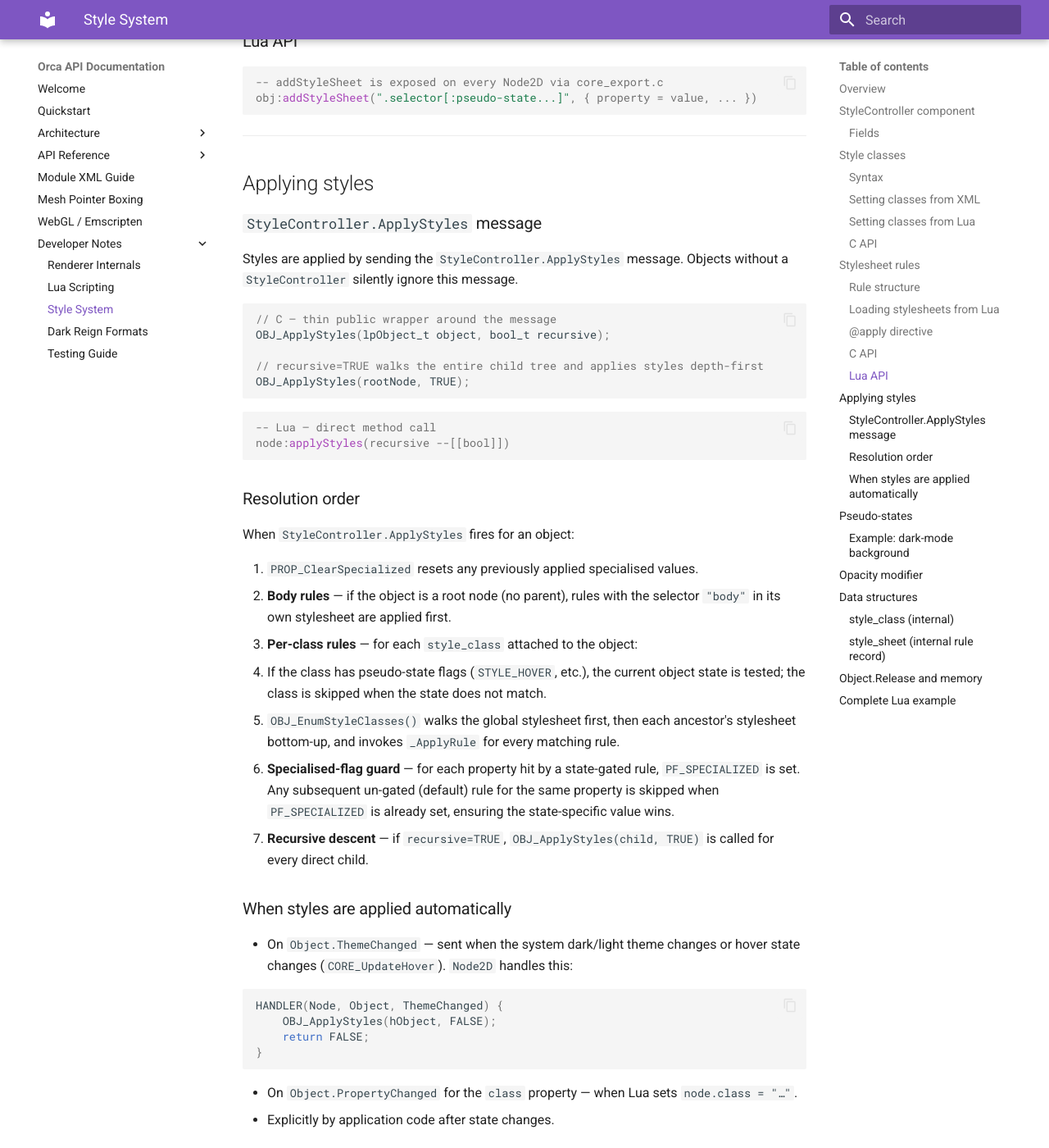
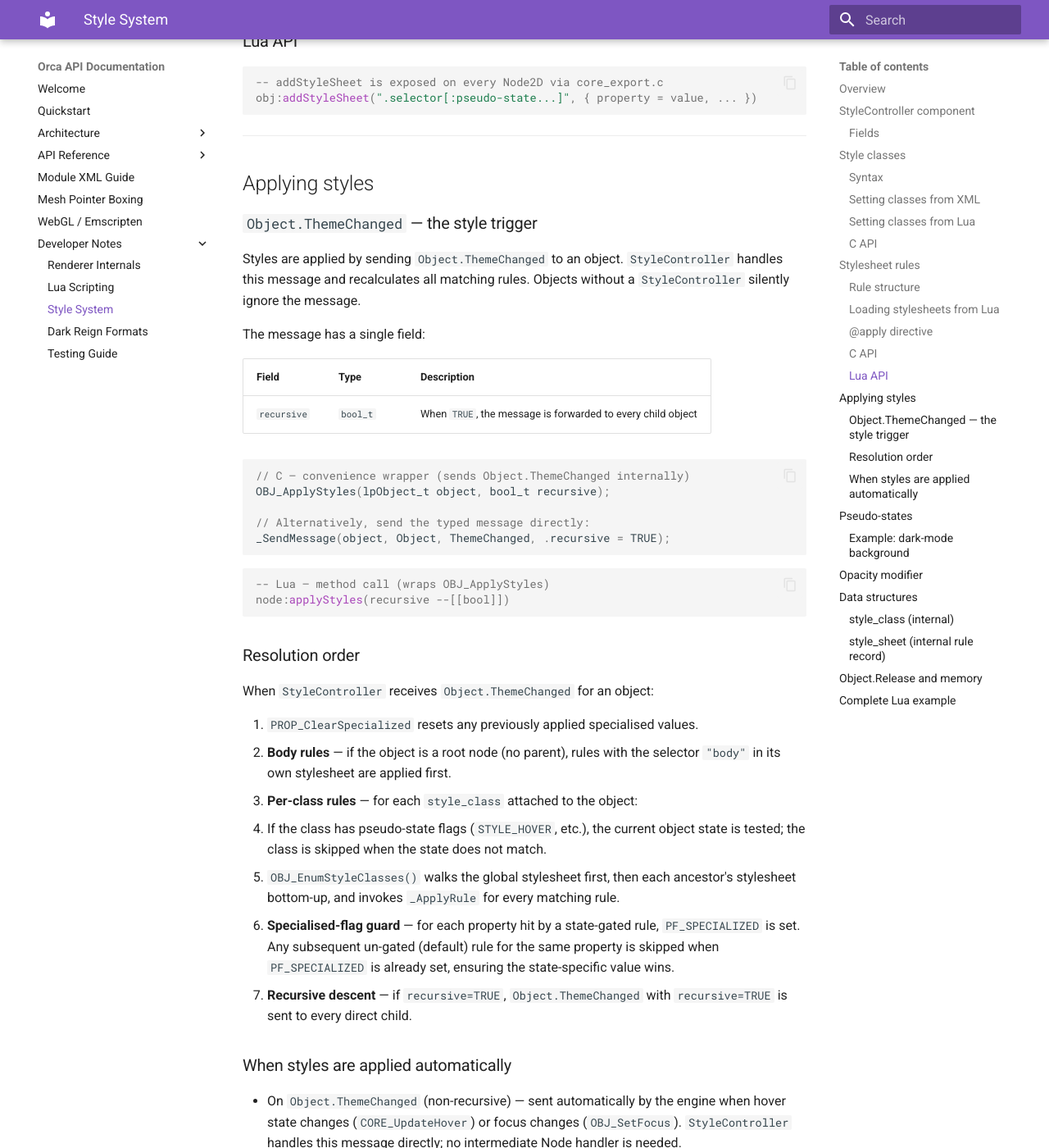
Before and after one commit to corepunch/orca, an MkDocs documentation site: the page built from docs/styling.md, in a window 1280 px wide and 1400 px high, scrolled down 3679 px. Shown: the whole window at 82% size. Built offline with MkDocs 1.6.1 and Material for MkDocs 9.7.7, drawn with Linux system fonts in a browser that asks for light colours; some of the changed text lies outside the part shown.

Commit message:
StyleController handles Object.ThemeChanged; drop StyleController.ApplyStyles message and Node.ThemeChanged handler
Agent-Logs-Url: https://github.com/corepunch/orca/sessions/b068c209-10a0-48a8-b320-840c35468a1b

Co-authored-by: corepunch <83646194+corepunch@users.noreply.github.com>

````diff
--- a/docs/styling.md
+++ b/docs/styling.md
@@ -1,7 +1,7 @@
 # Style System
 
 ORCA's style system implements a **CSS-like approach** for setting component properties on visual objects.
-Style _classes_ are attached to objects at load time; _stylesheet rules_ map selectors to property values and are resolved when `StyleController.ApplyStyles` is dispatched.
+Style _classes_ are attached to objects at load time; _stylesheet rules_ map selectors to property values and are resolved when `Object.ThemeChanged` is dispatched.
 
 ---
 
@@ -162,27 +162,34 @@ obj:addStyleSheet(".selector[:pseudo-state...]", { property = value, ... })
 
 ## Applying styles
 
-### `StyleController.ApplyStyles` message
+### `Object.ThemeChanged` — the style trigger
 
-Styles are applied by sending the `StyleController.ApplyStyles` message.
-Objects without a `StyleController` silently ignore this message.
+Styles are applied by sending `Object.ThemeChanged` to an object.
+`StyleController` handles this message and recalculates all matching rules.
+Objects without a `StyleController` silently ignore the message.
+
+The message has a single field:
+
+| Field | Type | Description |
+|-------|------|-------------|
+| `recursive` | `bool_t` | When `TRUE`, the message is forwarded to every child object |
 
 ```c
-// C — thin public wrapper around the message
+// C — convenience wrapper (sends Object.ThemeChanged internally)
 OBJ_ApplyStyles(lpObject_t object, bool_t recursive);
 
-// recursive=TRUE walks the entire child tree and applies styles depth-first
-OBJ_ApplyStyles(rootNode, TRUE);
+// Alternatively, send the typed message directly:
+_SendMessage(object, Object, ThemeChanged, .recursive = TRUE);
 ```
 
 ```lua
--- Lua — direct method call
+-- Lua — method call (wraps OBJ_ApplyStyles)
 node:applyStyles(recursive --[[bool]])
 ```
 
 ### Resolution order
 
-When `StyleController.ApplyStyles` fires for an object:
+When `StyleController` receives `Object.ThemeChanged` for an object:
 
 1. `PROP_ClearSpecialized` resets any previously applied specialised values.
 2. **Body rules** — if the object is a root node (no parent), rules with the selector `"body"` in its own stylesheet are applied first.
@@ -191,19 +198,11 @@ When `StyleController.ApplyStyles` fires for an object:
    - `OBJ_EnumStyleClasses()` walks the global stylesheet first, then each ancestor's stylesheet bottom-up, and invokes `_ApplyRule` for every matching rule.
 4. **Specialised-flag guard** — for each property hit by a state-gated rule, `PF_SPECIALIZED` is set.
    Any subsequent un-gated (default) rule for the same property is skipped when `PF_SPECIALIZED` is already set, ensuring the state-specific value wins.
-5. **Recursive descent** — if `recursive=TRUE`, `OBJ_ApplyStyles(child, TRUE)` is called for every direct child.
+5. **Recursive descent** — if `recursive=TRUE`, `Object.ThemeChanged` with `recursive=TRUE` is sent to every direct child.
 
 ### When styles are applied automatically
 
-- On `Object.ThemeChanged` — sent when the system dark/light theme changes or hover state changes (`CORE_UpdateHover`).  `Node2D` handles this:
-
-  ```c
-  HANDLER(Node, Object, ThemeChanged) {
-      OBJ_ApplyStyles(hObject, FALSE);
-      return FALSE;
-  }
-  ```
-
+- On `Object.ThemeChanged` (non-recursive) — sent automatically by the engine when hover state changes (`CORE_UpdateHover`) or focus changes (`OBJ_SetFocus`). `StyleController` handles this message directly; no intermediate Node handler is needed.
 - On `Object.PropertyChanged` for the `class` property — when Lua sets `node.class = "…"`.
 - Explicitly by application code after state changes.
 
@@ -234,7 +233,7 @@ screen:addStyleSheet(".card:dark", {
 <Node2D class="card" />
 ```
 
-When the user switches to dark mode, `Object.ThemeChanged` is broadcast, `OBJ_ApplyStyles` re-runs, and the `:dark` rule takes precedence.
+When the user switches to dark mode, `Object.ThemeChanged` is broadcast, `StyleController` re-runs style application, and the `:dark` rule takes precedence.
 
 ---
 
````
Also changed, not shown: source/core/core.xml (+4 -7 lines), 8 other files.
